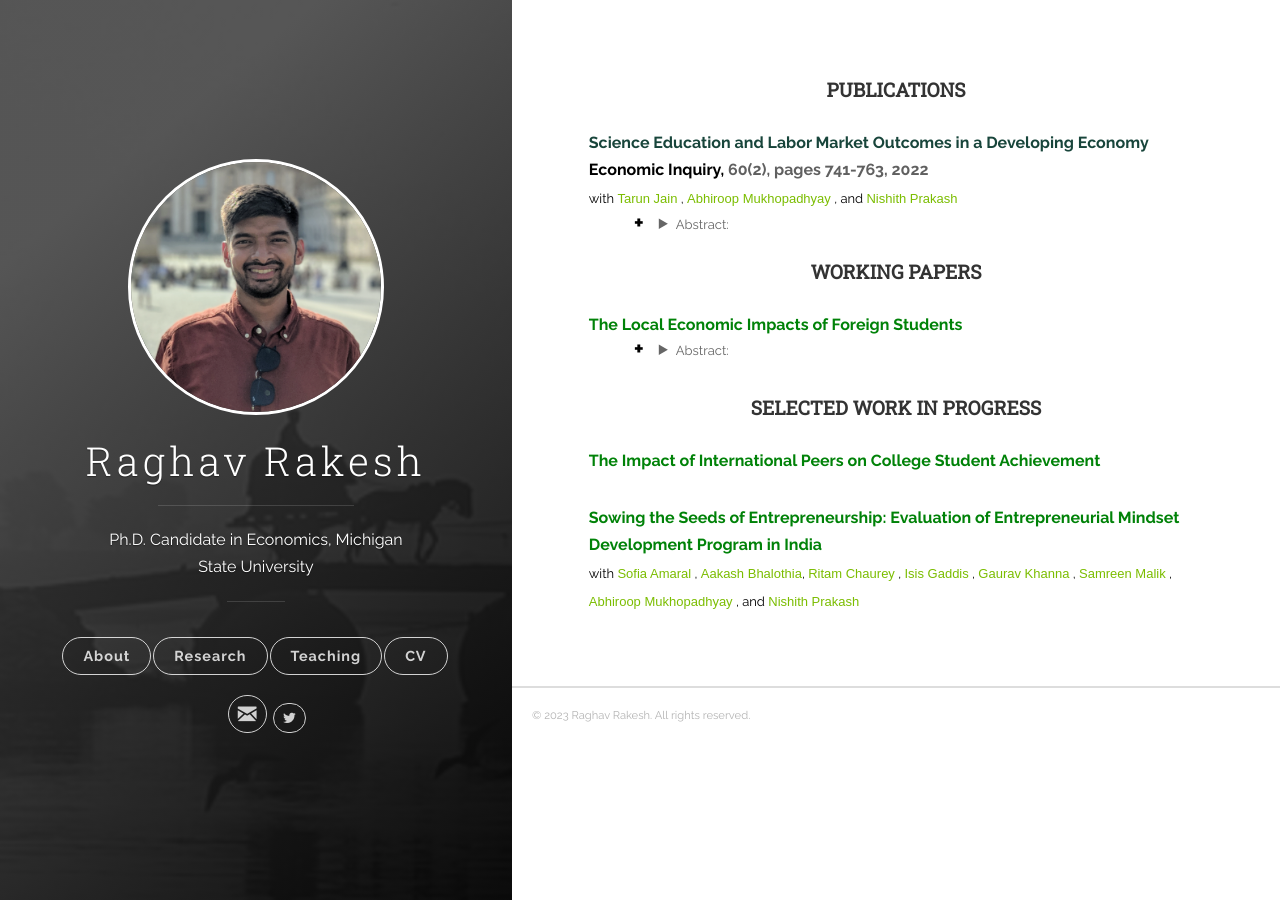
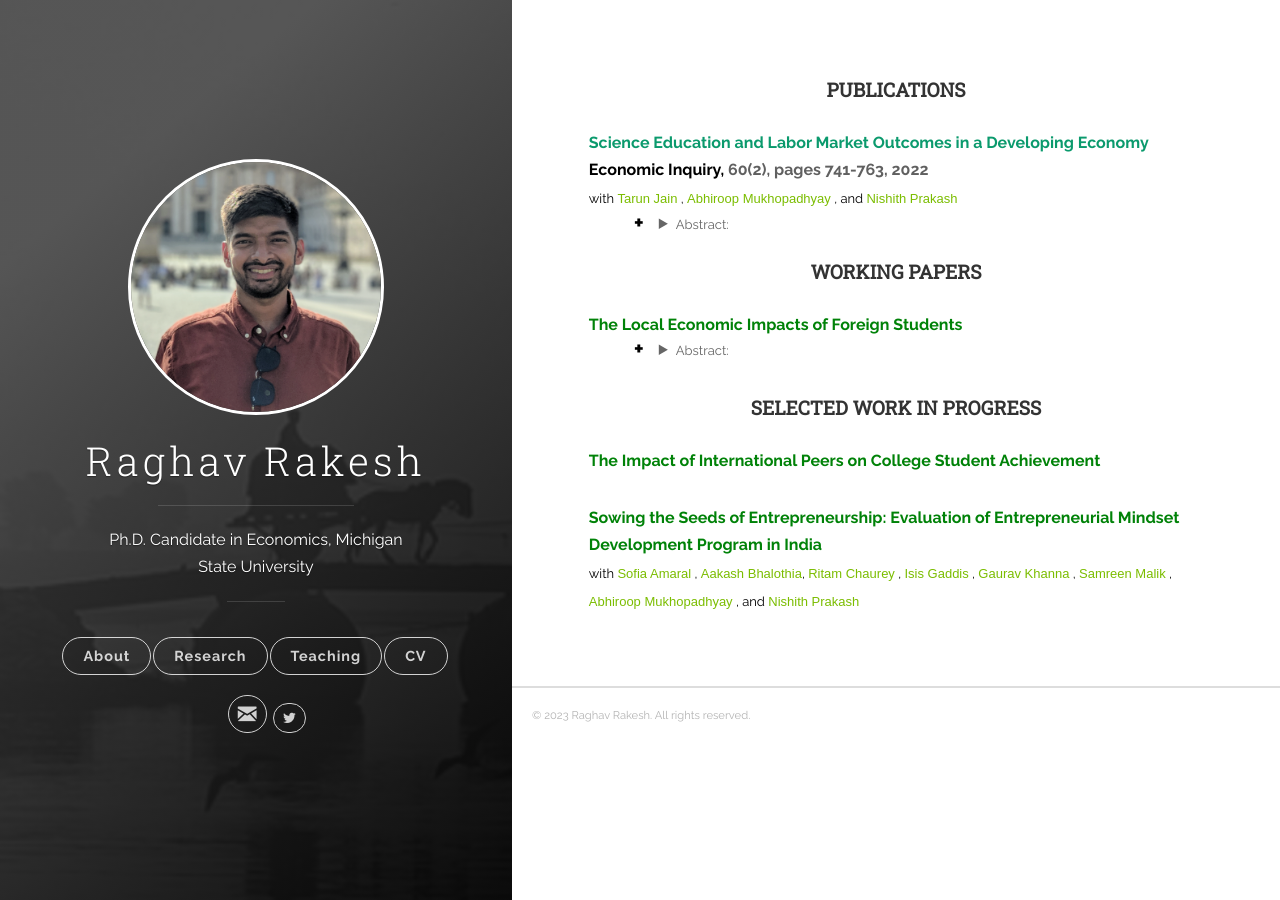
Before and after one commit to raghavrakesh/raghavrakesh.github.io, a Jekyll site: the page built from _posts/2018-06-13-research.markdown, in a window 1280 px wide. Built offline with Jekyll 4.4.1, drawn with Linux system fonts in a browser that asks for light colours.

Commit message:
Update 2018-06-13-research.markdown

```diff
--- a/_posts/2018-06-13-research.markdown
+++ b/_posts/2018-06-13-research.markdown
@@ -12,7 +12,7 @@ tags: [jekyll]
   <b>
     <strong>
       <a href="https://onlinelibrary.wiley.com/doi/abs/10.1111/ecin.13044" target="_blank">
-        <font size="3" style="color:#18453B">Science Education and Labor Market Outcomes in a Developing Economy</font>
+        <font size="3" style="color:#0B9A6D">Science Education and Labor Market Outcomes in a Developing Economy</font>
       </a>
     </strong>
     <br>
```
